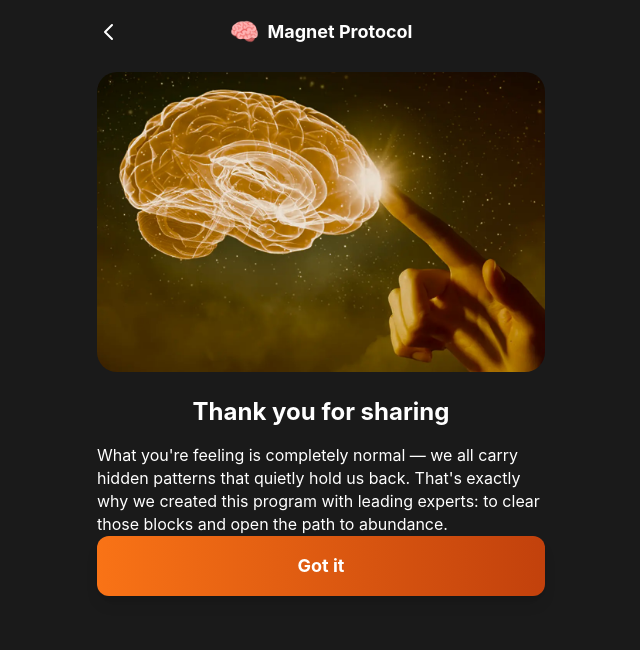
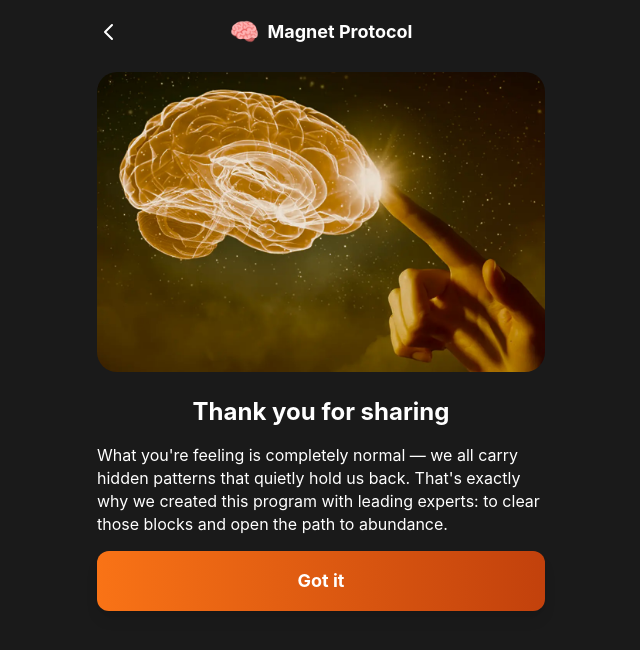
Before and after one commit to oganonymous108/mind-quiz, a Next.js app: page /quiz/info2 in a window 1280 px wide. Shown: the top 650 px of the page, without its empty margins (319-959 px from the left). Built offline with nearby package versions, Linux system fonts and the light colour scheme; no server answers.

Commit message:
Add 15px space above button on info2 page

```diff
--- a/app/quiz/info2/page.tsx
+++ b/app/quiz/info2/page.tsx
@@ -65,7 +65,7 @@ export default function Info2Page() {
         </div>
 
         {/* Got It Button */}
-        <div className="px-4 pb-8 mt-0">
+        <div className="px-4 pb-8 mt-[15px]">
           <button
             onClick={handleGotIt}
             className="w-full py-4 px-8 rounded-xl font-bold text-lg bg-gradient-to-r from-orange-500 to-orange-700 text-white shadow-lg hover:scale-105 transition-all"
```
